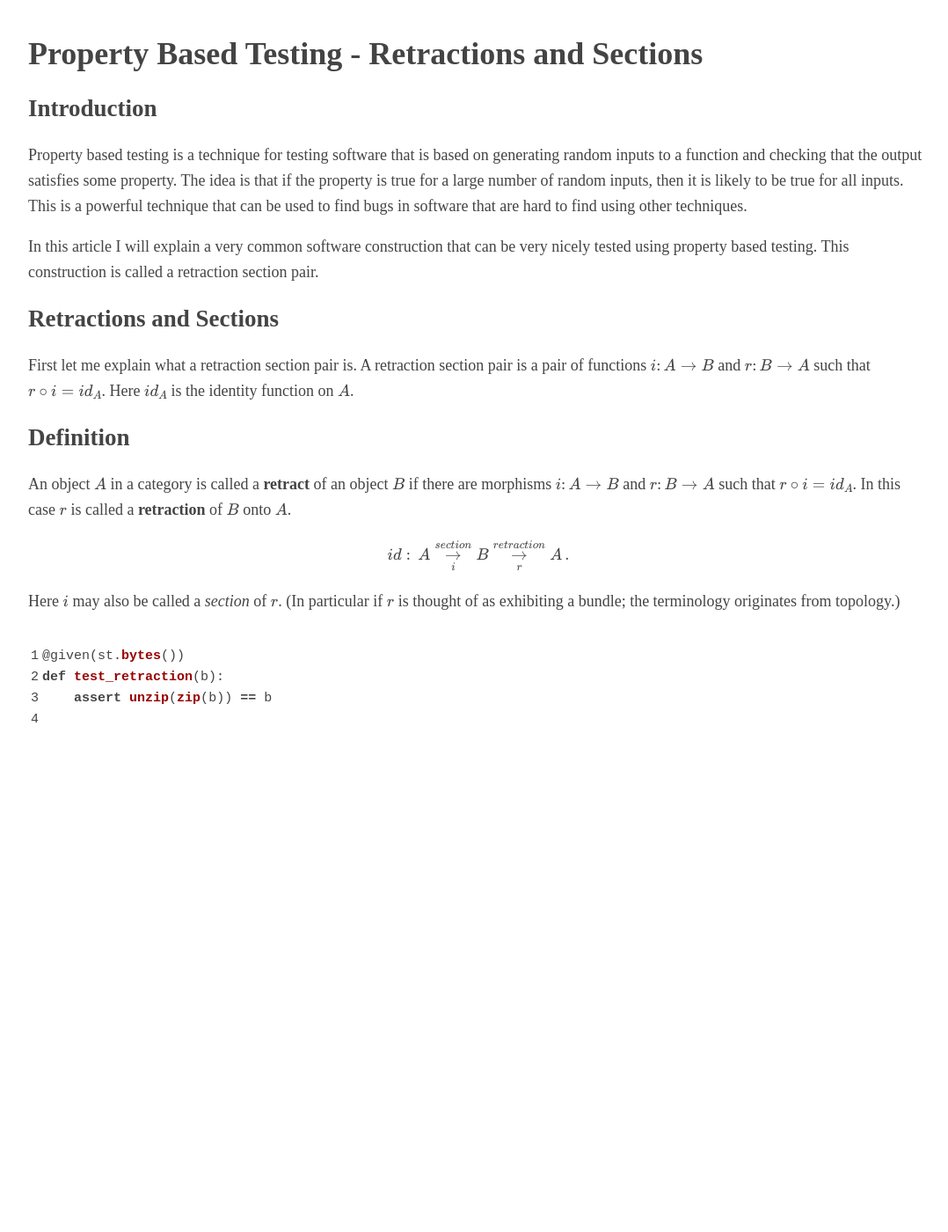
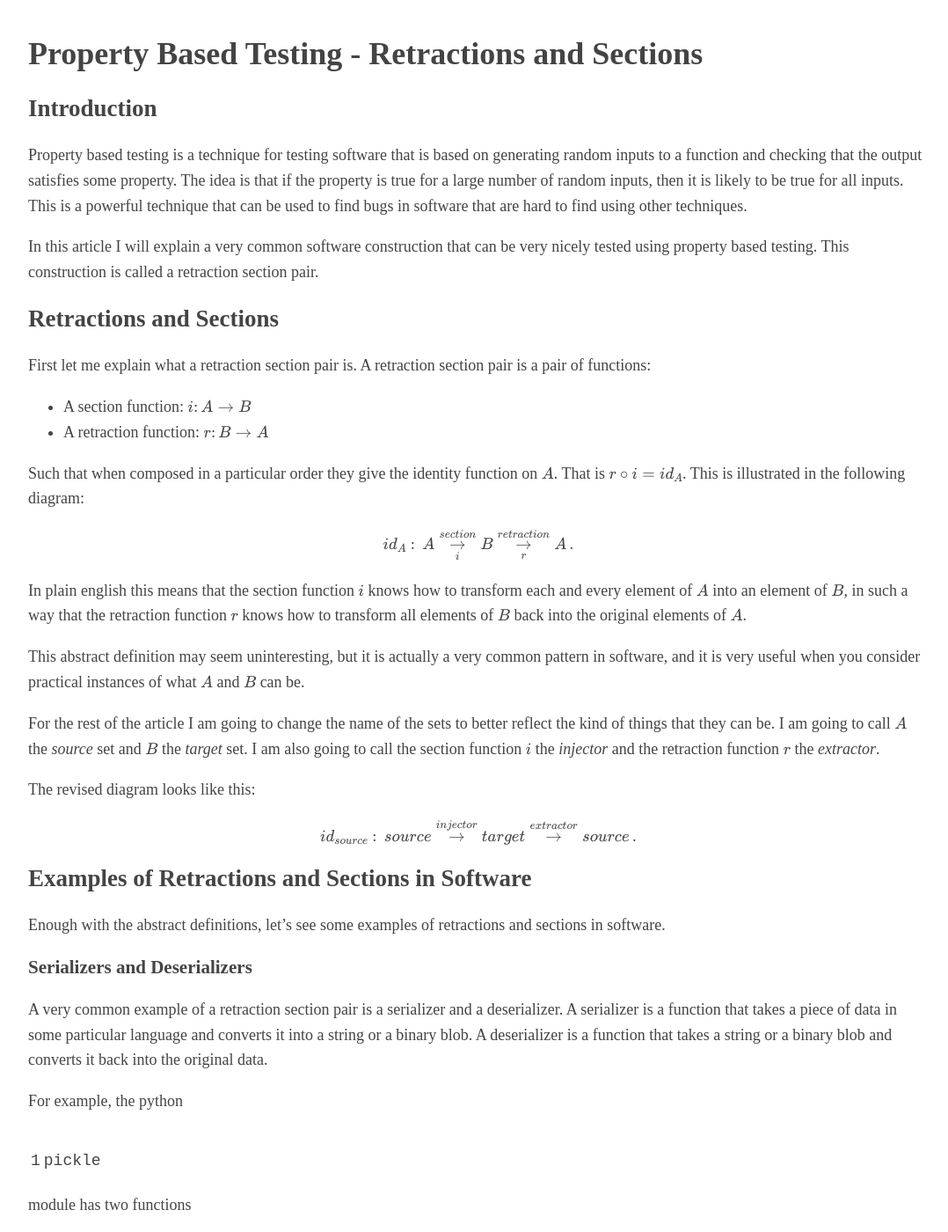
Before and after one commit to nilp0inter/nilp0inter.github.io, a Jekyll site: the page built from _posts/2023-10-25-property-based-testing-retractions.md, in a window 1280 px wide and 1400 px high. Shown: the whole window at 88% size, without its empty margins (96-1174 px from the left). Built offline with Jekyll 4.4.1, drawn with Linux system fonts in a browser that asks for light colours; formulas are drawn with MathJax 3; some of the changed text lies outside the part shown.

Commit message:
wip: property based testing retractions and sections

````diff
--- a/_posts/2023-10-25-property-based-testing-retractions.md
+++ b/_posts/2023-10-25-property-based-testing-retractions.md
@@ -16,6 +16,11 @@ The general structure of the article is the following:
 3.  Examples of retractions and sections in software
 4.  Examples of property based tests using hypothesis
 5.  Conclusion
+
+The target for this article is people that are already familiar with
+python and testing, but that are not familiar with property based testing
+or category theory.  So after every concept I will explain it in plain
+english and then show how it is used in software.
 
 -->
 
@@ -37,25 +42,93 @@ is called a retraction section pair.
 ## Retractions and Sections
 
 First let me explain what a retraction section pair is.  A retraction
-section pair is a pair of functions $i\colon A\to B$ and $r\colon B\to A$
-such that $r\circ i = id_A$.  Here $id_A$ is the identity function on $A$.
+section pair is a pair of functions:
 
-## Definition
+* A section function: $i\colon A\to B$
+* A retraction function: $r\colon B\to A$
 
-An object $A$ in a category is called a **retract** of an object $B$ if there are morphisms $i\colon A\to B$ and $r \colon B\to A$ such that $r \circ i = id_A$. In this case $r$ is called a **retraction** of $B$ onto $A$.
+Such that when composed in a particular order they give the identity function
+on $A$.  That is $r\circ i = id_A$.  This is illustrated in the following
+diagram:
 
 $$
-  id
+  id_A
     \;\colon\;
   A \overset{section}{\underset{i}{\to}} B \overset{retraction}{\underset{r}{\to}} A
   \,.
 $$
 
-Here $i$ may also be called a _section_ of $r$. (In particular if $r$ is thought of as exhibiting a bundle; the terminology originates from topology.)
+In plain english this means that the section function $i$ knows how to
+transform each and every element of $A$ into an element of $B$, in such a way
+that the retraction function $r$ knows how to transform all elements of $B$
+back into the original elements of $A$.
+
+This abstract definition may seem uninteresting, but it is actually a very
+common pattern in software, and it is very useful when you consider practical
+instances of what $A$ and $B$ can be.
+
+For the rest of the article I am going to change the name of the sets to better
+reflect the kind of things that they can be.  I am going to call $A$ the
+*source* set and $B$ the *target* set.  I am also going to call the section
+function $i$ the *injector* and the retraction function $r$ the *extractor*.
+
+The revised diagram looks like this:
+
+$$
+  id_{source}
+    \;\colon\;
+  source \overset{injector}{\to} target \overset{extractor}{\to} source
+  \,.
+$$
+
+## Examples of Retractions and Sections in Software
+
+Enough with the abstract definitions, let's see some examples of retractions
+and sections in software.
+
+<!--
+TODO: Examples to cover
+- serializers and deserializers (example: pickle, then name baseN family, json, yaml, etc)
+- compressors and decompressors
+- encryption and decryption
+- encoders and decoders
+
+NOTE: Show them in a table at the end
+
+-->
+
+### Serializers and Deserializers
+
+A very common example of a retraction section pair is a serializer and a
+deserializer.  A serializer is a function that takes a piece of data in some
+particular language and converts it into a string or a binary blob.  A
+deserializer is a function that takes a string or a binary blob and converts
+it back into the original data.
+
+For example, the python `pickle` module has two functions `dumps` and `loads`
+that are a retraction section pair.  The `dumps` function takes any python
+object and converts it into a binary blob.  The `loads` function takes that
+binary blob and converts it back into the original python object.
 
 ```python
-@given(st.bytes())
-def test_retraction(b):
-    assert unzip(zip(b)) == b
+import pickle
 
+def test_pickle():
+    obj = [1, 2, 3]
+    assert pickle.loads(pickle.dumps(obj)) == obj
 ```
+
+
+## Summary
+
+| Section | Retraction | Set $A$ | Set $B$ |
+|---------|------------|-------|-------|
+| b64encode | b64decode | binary data | base64 encoded string |
+| b32encode | b32decode | binary data | base32 encoded string |
+| b16encode | b16decode | binary data | base16 encoded string |
+| json.dumps | json.loads | python object | json string |
+| pickle.dumps | pickle.loads | python object | pickled string |
+| zlib.compress | zlib.decompress | binary data | compressed binary data |
+| gzip.compress | gzip.decompress | binary data | compressed binary data |
+| bz2.compress | bz2.decompress | binary data | compressed binary data |
+| lzma.compress | lzma.decompress | binary data | compressed binary data |
````
